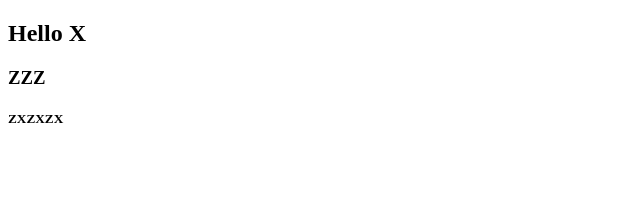
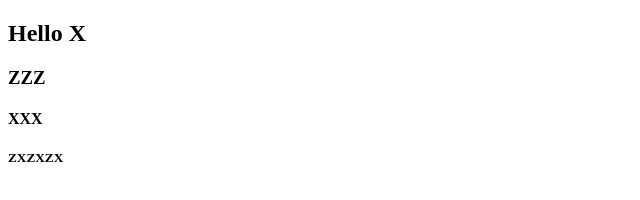
Before and after one commit to lsd-v/GitProject, a plain HTML site: page index.html in a window 1280 px wide. Shown: the full height of the page, 0-640 px from the left. Drawn offline with Linux system fonts and the light colour scheme.

Commit message:
add line

```diff
--- a/index.html
+++ b/index.html
@@ -8,6 +8,7 @@
 <body>
     <h2>Hello X</h2>
     <h3>ZZZ</h3>
+    <h4>XXX</h4>
     <h5>ZXZXZX</h5>
 </body>
 </html>
```
